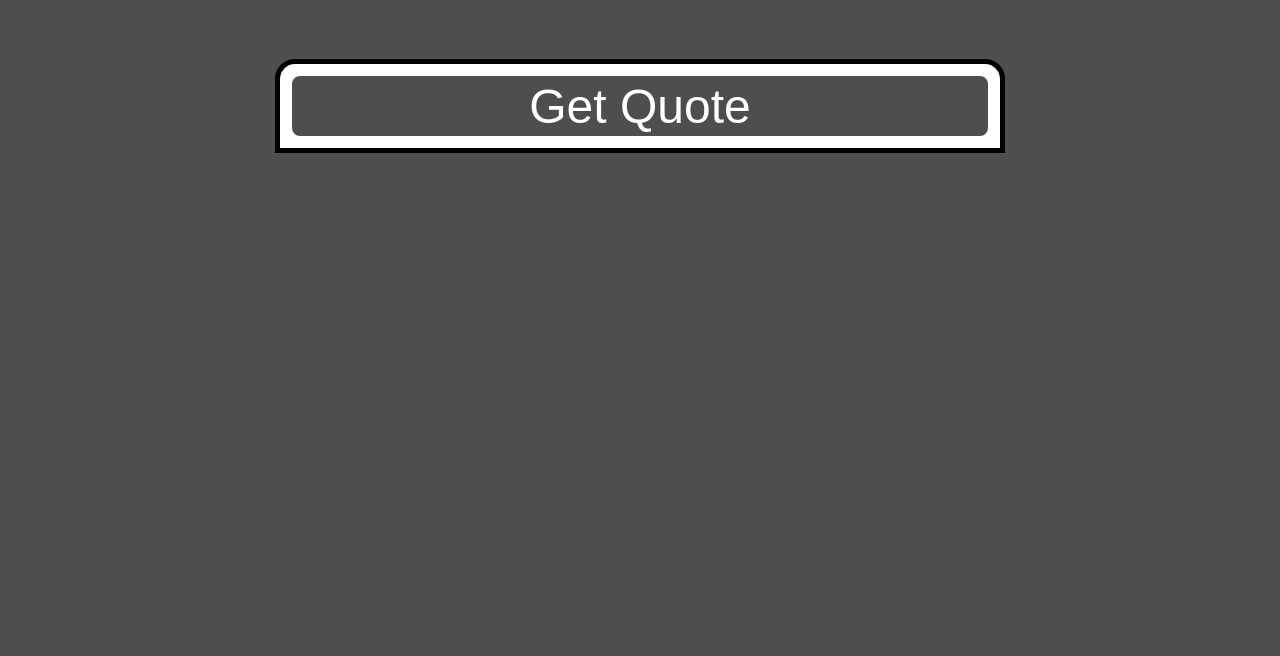
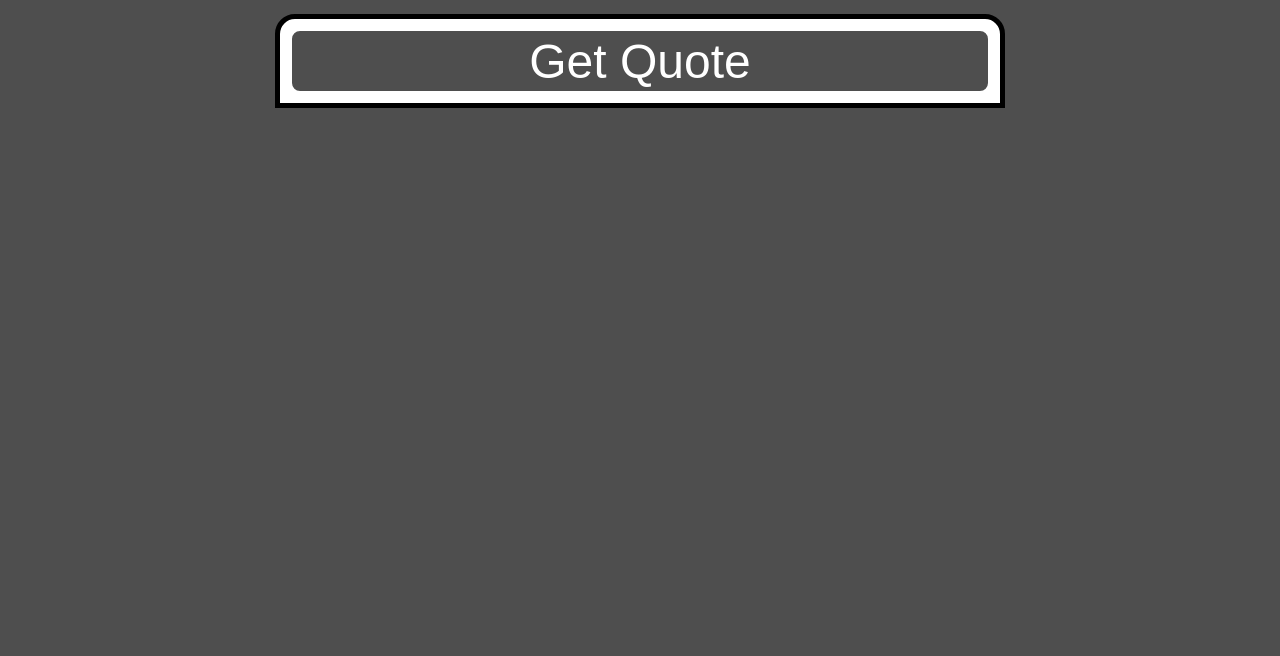
Before and after one commit to M-Catha/quoteGenerator, a plain HTML site: page index.html in a window 1280 px wide. Shown: the part 144-800 px from the top of the page. Drawn offline with nearby package versions, Linux system fonts and the light colour scheme.

Commit message:
Update index.css

```diff
--- a/css/index.css
+++ b/css/index.css
@@ -15,7 +15,7 @@ a {
 
 #main {
 	width:90.0vmin;
-	margin:75px auto 0px auto;
+	margin:30px auto 0px auto;
 	background:white;
 	border: black solid 5px;
 	border-radius: 20px 20px 0px 0px;
```
